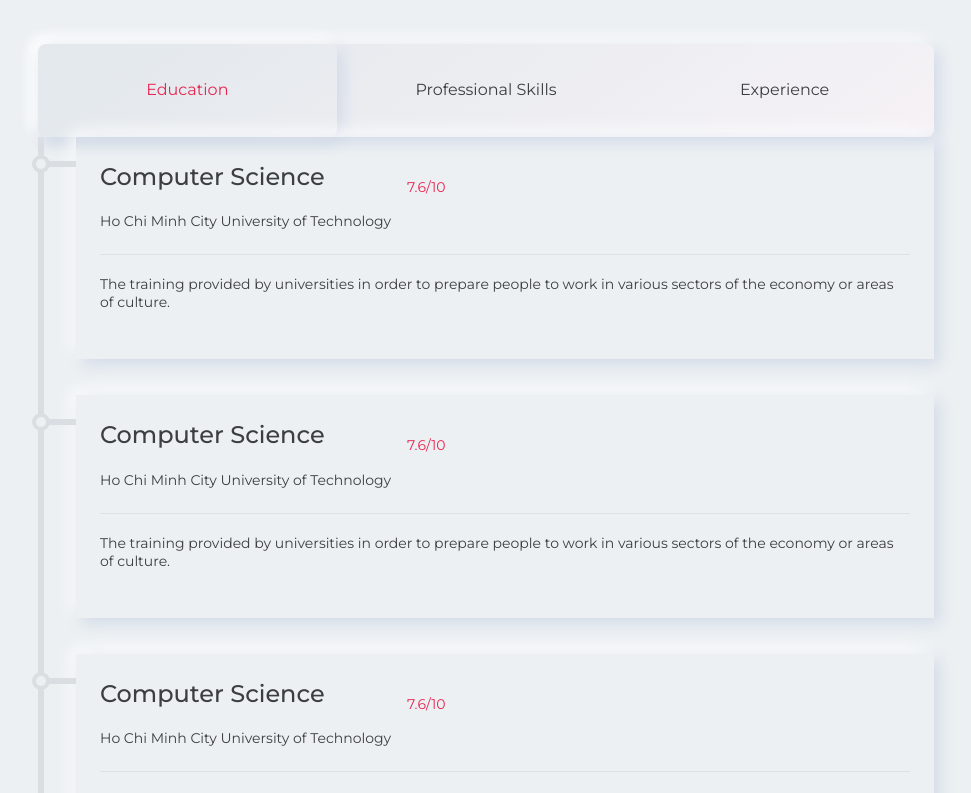
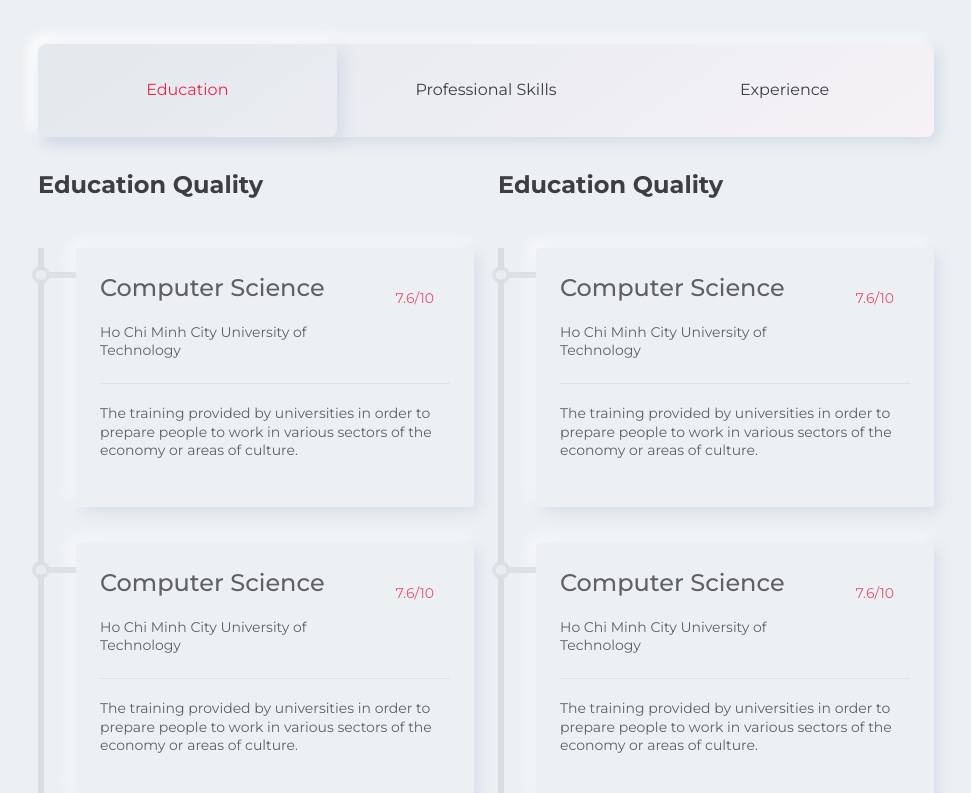
Before and after one commit to phvdat/portfolio, a React (Create React App) app: page / in a window 1280 px wide. Shown: the part 1000-1793 px from the top of the page, without its empty margins (154-1125 px from the left). Built offline with nearby package versions, Linux system fonts and the light colour scheme.

Commit message:
feat: resume

```diff
--- a/src/page/resume/index.tsx
+++ b/src/page/resume/index.tsx
@@ -77,7 +77,14 @@ const Resume = () => {
       </ul>
 
       <div css={resumeStyle.container}>
-        <ListCard data={EDUCATION_LIST} />
+        <div>
+          <h2 css={resumeStyle.subTitle}>Education Quality</h2>
+          <ListCard data={EDUCATION_LIST} />
+        </div>
+        <div>
+          <h2 css={resumeStyle.subTitle}>Education Quality</h2>
+          <ListCard data={EDUCATION_LIST} />
+        </div>
       </div>
     </div>
   );
--- a/src/page/resume/indexStyle.tsx
+++ b/src/page/resume/indexStyle.tsx
@@ -44,7 +44,19 @@ export const resumeStyle = {
         flexDirection: 'column'
       })
     }),
-  container: css({})
+  container: ({ spacing }: Theme) =>
+    css({
+      marginTop: spacing?.[8],
+      display: 'flex',
+      gap: spacing?.[7],
+      [media('md')]: css({
+        flexDirection: 'column'
+      })
+    }),
+  subTitle: ({ spacing }: Theme) =>
+    css({
+      marginBottom: spacing?.[10]
+    })
 };
 
 export const listCardStyle = {
@@ -66,6 +78,8 @@ export const listCardStyle = {
       padding: spacing?.[7],
       boxShadow: 'var(--box-shadow-lg)',
       position: 'relative',
+      borderRadius: borderRadius?.sm,
+      opacity: 0.8,
       '::before': {
         content: '""',
         height: '6px',
@@ -76,6 +90,7 @@ export const listCardStyle = {
         left: `-${spacing?.[8]}`
       },
       '::after': {
+        transition: 'all 0.4s',
         content: '""',
         height: '10px',
         width: '10px',
@@ -84,15 +99,20 @@ export const listCardStyle = {
         boxShadow: '0 0 0 4px var(--background-tertiary)',
         backgroundColor: 'var(--background-primary)',
         top: '22px',
-        left: `-40px`,
-        ':hover': {
+        left: `-40px`
+      },
+      '&:hover': {
+        opacity: 1,
+        backgroundImage: 'var(--background-card)',
+        '::after': {
           backgroundColor: colors?.red?.[100]
         }
       }
     }),
 
   header: css({
-    display: 'flex'
+    display: 'flex',
+    justifyContent: 'space-between'
   }),
 
   score: ({ spacing, colors, fontSize }: Theme) =>
--- a/src/style/theme-variables.ts
+++ b/src/style/theme-variables.ts
@@ -21,6 +21,7 @@ export const themeLight = css`
     );
     --background-header: rgba(236, 240, 243, 0.9);
     --background-linear: linear-gradient(145deg, #e2e8ec, #f6f2f6);
+    --background-card: linear-gradient(145deg, #6a67ce, #fc636b);
 
     --text-primary: #3c3e41;
     --text-secondary: #000000;
@@ -47,6 +48,7 @@ export const themeDark = css`
     );
     --background-header: rgba(33, 36, 40, 0.9);
     --background-linear: linear-gradient(145deg, #1e2024, #23272b);
+    --background-card: linear-gradient(145deg, #2c3333, #1f1d36);
 
     --text-primary: #c6cfdd;
     --text-secondary: #ffffff;
```
